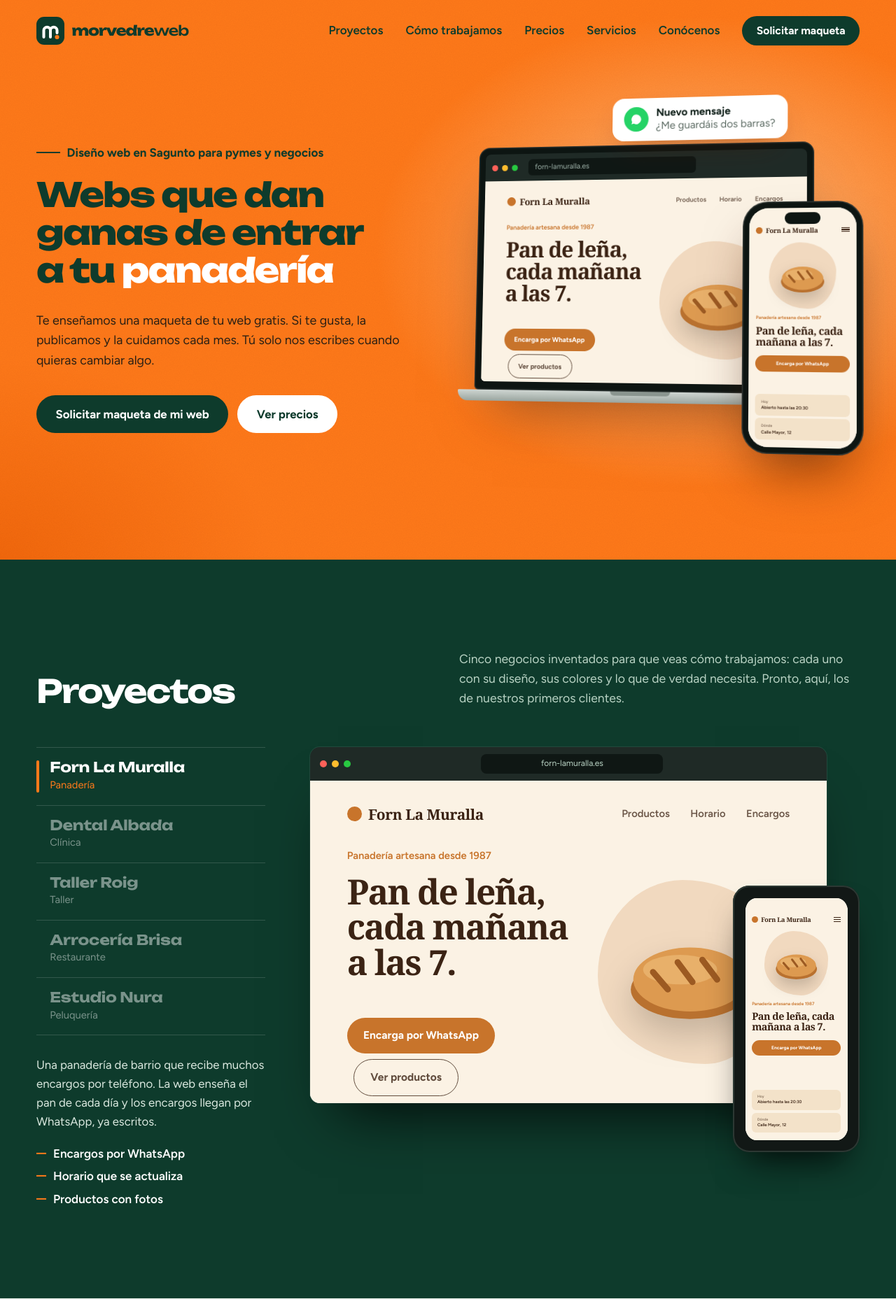
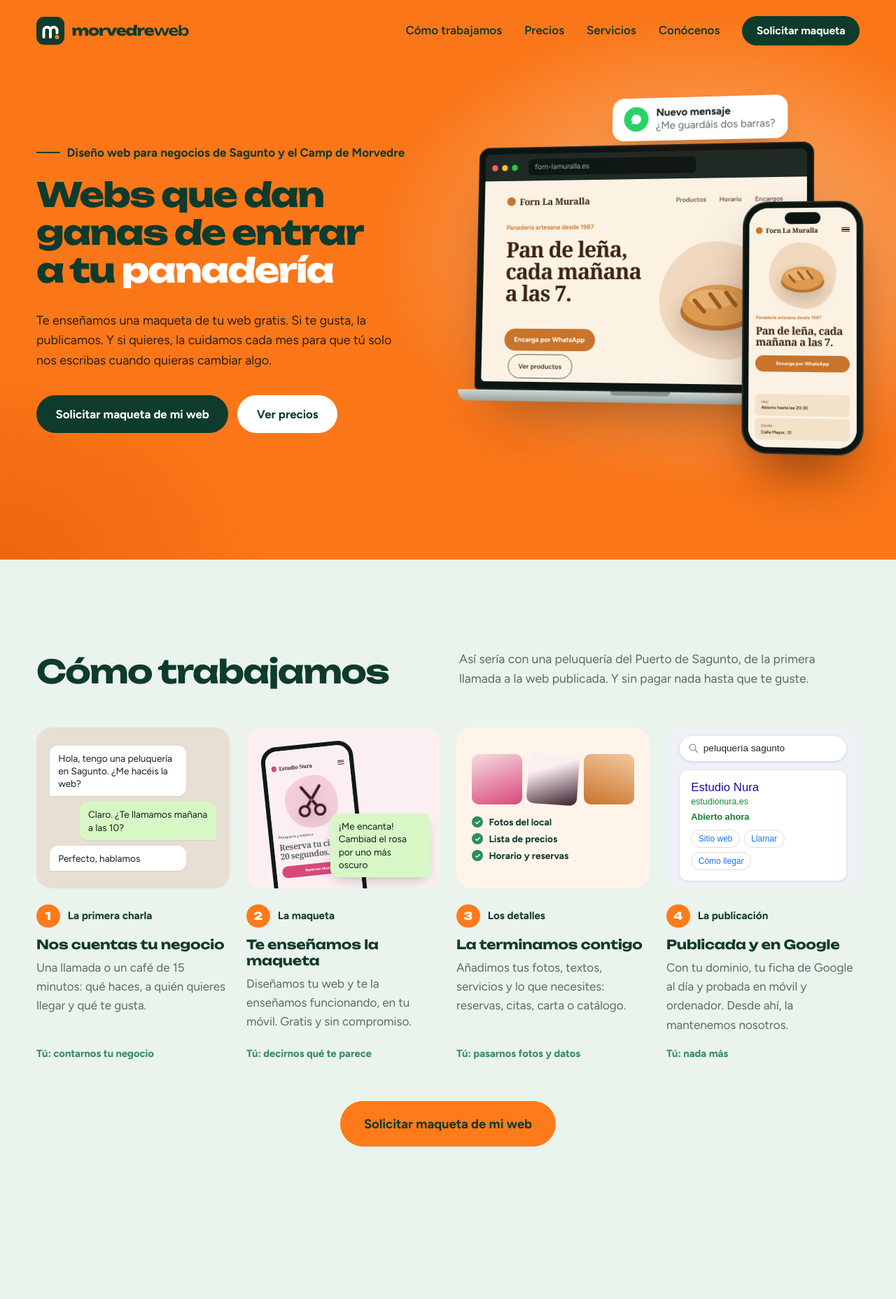
Before and after one commit to morvedreweb/morvedreweb, a Laravel app: page / in a window 1280 px wide. Shown: the top 1857 px of the page at 70% size. Run offline with Laravel 12, Linux system fonts and the light colour scheme.

Commit message:
Cambios del documento

```diff
--- a/config/servicios.php
+++ b/config/servicios.php
@@ -19,7 +19,7 @@ return [
             'Maqueta gratis antes de pagar',
             'Adaptada a móvil, tablet y ordenador',
             'Tus textos, fotos y colores',
-            'Publicada en unas dos semanas',
+            'Publicada con tu dominio',
         ],
     ],
     [
@@ -90,7 +90,7 @@ return [
     [
         'slug' => 'mantenimiento',
         'nombre' => 'Mantenimiento mensual',
-        'resumen' => 'Nos encargamos de todo para que tú solo nos escribas cuando quieras cambiar algo.',
+        'resumen' => 'Opcional: nos encargamos de todo para que tú solo nos escribas cuando quieras cambiar algo.',
         'contenido' => [
             'Una web no se termina el día que se publica: hay que renovar el dominio, mantener el hosting, actualizar el certificado de seguridad, hacer copias y cambiar horarios, precios o fotos. Con el mantenimiento mensual, de todo eso nos encargamos nosotros.',
             'Cuando quieras cambiar algo, nos escribes por WhatsApp o por correo y lo hacemos en uno o dos días laborables. El dominio está a tu nombre desde el primer día, así que la web es tuya.',
--- a/public/css/styles.css
+++ b/public/css/styles.css
@@ -681,3 +681,6 @@ h3 { font-size: 1.15rem; line-height: 1.25; letter-spacing: -.01em; font-weight:
 @media (max-width: 560px) {
   .about-hero h1, .legal-hero h1 { font-size: clamp(1.7rem, 8.6vw, 2.2rem); overflow-wrap: break-word; hyphens: auto; }
 }
+
+/* Pie: línea con la zona de trabajo, a todo el ancho */
+.footer-zona { flex-basis: 100%; margin: 0; font-size: .85rem; opacity: .85; }
--- a/public/js/main.js
+++ b/public/js/main.js
@@ -92,6 +92,7 @@ function initHero() {
 
 function initPortfolio() {
   const tabs = $(".show-tabs");
+  if (!tabs) return; // la sección de proyectos se quitó hasta tener clientes reales
   const screens = $$('.screen[data-screen="show"]');
   const url = $(".show-desk .window-url");
   const brief = $(".show-brief");
--- a/resources/views/pages/home.blade.php
+++ b/resources/views/pages/home.blade.php
@@ -1,7 +1,7 @@
 @extends('layouts.app')
 
 @section('title', 'Diseño web en Sagunto para negocios | morvedreweb')
-@section('description', 'Diseño web en Sagunto y el Camp de Morvedre: hacemos la web de tu negocio y la mantenemos cada mes, con dominio, hosting y Google incluidos.')
+@section('description', 'Diseño web en Sagunto, Puerto de Sagunto y el Camp de Morvedre: hacemos la web de tu negocio y la mantenemos cada mes, con dominio, hosting y Google incluidos.')
 @section('og_title', 'morvedreweb | Webs que dan ganas de entrar')
 @section('og_description', 'Webs para negocios, hechas a medida y mantenidas cada mes. Desde Sagunto, para cualquier sitio.')
 
@@ -31,7 +31,11 @@
       ],
       'areaServed'  => [
           ['@type' => 'City', 'name' => 'Sagunto'],
+          ['@type' => 'Place', 'name' => 'Puerto de Sagunto'],
           ['@type' => 'City', 'name' => 'Canet d\'en Berenguer'],
+          ['@type' => 'City', 'name' => 'Faura'],
+          ['@type' => 'City', 'name' => 'Petrés'],
+          ['@type' => 'City', 'name' => 'Gilet'],
           ['@type' => 'City', 'name' => 'Puçol'],
           ['@type' => 'AdministrativeArea', 'name' => 'Camp de Morvedre'],
           ['@type' => 'City', 'name' => 'Valencia'],
@@ -50,13 +54,13 @@
 @section('hero')
   <div class="hero-grid wrap">
       <div class="hero-copy">
-        <p class="hero-pre">Diseño web en Sagunto para pymes y negocios</p>
+        <p class="hero-pre">Diseño web para negocios de Sagunto y el Camp de Morvedre</p>
         <h1 class="hero-title">
           <span class="line"><span>Webs que dan</span></span>
           <span class="line"><span>ganas de entrar</span></span>
           <span class="line"><span>a tu <span class="rot-word">panadería</span></span></span>
         </h1>
-        <p class="hero-sub">Te enseñamos una maqueta de tu web gratis. Si te gusta, la publicamos y la cuidamos cada mes. Tú solo nos escribes cuando quieras cambiar algo.</p>
+        <p class="hero-sub">Te enseñamos una maqueta de tu web gratis. Si te gusta, la publicamos. Y si quieres, la cuidamos cada mes para que tú solo nos escribas cuando quieras cambiar algo.</p>
         <div class="hero-actions">
           <a href="#solicitar" class="btn btn-dark js-open-form">Solicitar maqueta de mi web</a>
           <a href="#precios" class="btn btn-light">Ver precios</a>
@@ -85,36 +89,11 @@
 @endsection
 
 @section('content')
-  {{-- pega desde <section class="portfolio"> hasta el final de <section class="faq"> --}}
-    <section class="portfolio" id="proyectos">
-      <div class="wrap">
-        <div class="portfolio-head">
-          <h2>Proyectos</h2>
-          <p>Cinco negocios inventados para que veas cómo trabajamos: cada uno con su diseño, sus colores y lo que de verdad necesita. Pronto, aquí, los de nuestros primeros clientes.</p>
-        </div>
-
-        <div class="showcase">
-          <div class="show-tabs" role="tablist" aria-label="Proyectos de muestra"></div>
-          <div class="show-stage" aria-hidden="true">
-            <div class="show-desk">
-              <div class="window-bar"><i></i><i></i><i></i><span class="window-url"></span></div>
-              <div class="screen" data-screen="show"></div>
-            </div>
-            <div class="show-phone"><div class="screen is-phone" data-screen="show"></div></div>
-          </div>
-          <div class="show-note" role="tabpanel" aria-live="polite">
-            <p class="show-brief"></p>
-            <ul class="show-list"></ul>
-          </div>
-        </div>
-      </div>
-    </section>
-
     <section class="process" id="proceso">
       <div class="wrap">
         <div class="process-head">
           <h2>Cómo trabajamos</h2>
-          <p>Así sería con una peluquería, de la primera llamada a la web publicada. Unas dos semanas, y sin pagar nada hasta que te guste.</p>
+          <p>Así sería con una peluquería del Puerto de Sagunto, de la primera llamada a la web publicada. Y sin pagar nada hasta que te guste.</p>
         </div>
         <ol class="steps">
           <li>
@@ -123,7 +102,7 @@
               <p class="bubble ours">Claro. ¿Te llamamos mañana a las 10?</p>
               <p class="bubble">Perfecto, hablamos</p>
             </div>
-            <p class="step-meta"><span class="step-n">1</span>Día 1</p>
+            <p class="step-meta"><span class="step-n">1</span>La primera charla</p>
             <h3>Nos cuentas tu negocio</h3>
             <p>Una llamada o un café de 15 minutos: qué haces, a quién quieres llegar y qué te gusta.</p>
             <p class="step-you">Tú: contarnos tu negocio</p>
@@ -133,7 +112,7 @@
               <div class="mock-phone"><div class="screen is-phone" data-screen="step"></div></div>
               <p class="bubble">¡Me encanta! Cambiad el rosa por uno más oscuro</p>
             </div>
-            <p class="step-meta"><span class="step-n">2</span>2-3 días</p>
+            <p class="step-meta"><span class="step-n">2</span>La maqueta</p>
             <h3>Te enseñamos la maqueta</h3>
             <p>Diseñamos tu web y te la enseñamos funcionando, en tu móvil. Gratis y sin compromiso.</p>
             <p class="step-you">Tú: decirnos qué te parece</p>
@@ -147,7 +126,7 @@
                 <li>Horario y reservas</li>
               </ul>
             </div>
-            <p class="step-meta"><span class="step-n">3</span>1 semana</p>
+            <p class="step-meta"><span class="step-n">3</span>Los detalles</p>
             <h3>La terminamos contigo</h3>
             <p>Añadimos tus fotos, textos, servicios y lo que necesites: reservas, citas, carta o catálogo.</p>
             <p class="step-you">Tú: pasarnos fotos y datos</p>
@@ -162,7 +141,7 @@
                 <p class="g-actions"><span>Sitio web</span><span>Llamar</span><span>Cómo llegar</span></p>
               </div>
             </div>
-            <p class="step-meta"><span class="step-n">4</span>2 semanas</p>
+            <p class="step-meta"><span class="step-n">4</span>La publicación</p>
             <h3>Publicada y en Google</h3>
             <p>Con tu dominio, tu ficha de Google al día y probada en móvil y ordenador. Desde ahí, la mantenemos nosotros.</p>
             <p class="step-you">Tú: nada más</p>
@@ -178,7 +157,7 @@
       <div class="wrap">
         <div class="pricing-head">
           <h2>Precios</h2>
-          <p>Pagas la web una sola vez y después una cuota al mes para mantenerla. IVA incluido.</p>
+          <p>La web se paga una sola vez y es tuya. El mantenimiento mensual es opcional: lo contratas si quieres que nos encarguemos de todo y lo dejas cuando quieras. IVA incluido.</p>
         </div>
 
         <div class="plans">
@@ -186,14 +165,14 @@
             <h3>Esencial</h3>
             <p class="plan-for">Para estar bien presente: quién eres, dónde estás y cuándo abres.</p>
             <div class="price">
-              <p><b>90 €</b>la web, una vez</p>
-              <p class="monthly">+ 30 € al mes de mantenimiento</p>
+              <p><b>90 €</b>la web, pago único</p>
+              <p class="monthly">Mantenimiento opcional: 30 € al mes</p>
             </div>
             <ul>
               <li>Web de una página</li>
               <li>Ficha de Google configurada</li>
               <li>Botón de WhatsApp y llamada</li>
-              <li>2 cambios al mes</li>
+              <li>2 cambios al mes, con mantenimiento</li>
             </ul>
             <a href="#solicitar" class="btn btn-outline js-open-form" data-plan="Esencial">Lo quiero</a>
           </article>
@@ -203,14 +182,14 @@
             <h3>Profesional</h3>
             <p class="plan-for">Para que la web te traiga clientes: clínicas, talleres, academias, restaurantes.</p>
             <div class="price">
-              <p><b>210 €</b>la web, una vez</p>
-              <p class="monthly">+ 60 € al mes de mantenimiento</p>
+              <p><b>210 €</b>la web, pago único</p>
+              <p class="monthly">Mantenimiento opcional: 60 € al mes</p>
             </div>
             <ul>
               <li>Web de hasta 6 secciones</li>
               <li>Reservas y citas online</li>
-              <li>Google y SEO local cada mes</li>
-              <li>Cambios sin límite</li>
+              <li>SEO local cada mes, con mantenimiento</li>
+              <li>Cambios sin límite, con mantenimiento</li>
             </ul>
             <a href="#solicitar" class="btn btn-orange js-open-form" data-plan="Profesional">Lo quiero</a>
           </article>
@@ -219,21 +198,21 @@
             <h3>Completo</h3>
             <p class="plan-for">Para pymes que quieren llegar más lejos, también desde el móvil de sus clientes.</p>
             <div class="price">
-              <p><b>600 €</b>la web, una vez</p>
-              <p class="monthly">+ 150 € al mes de mantenimiento</p>
+              <p><b>600 €</b>la web, pago único</p>
+              <p class="monthly">Mantenimiento opcional: 150 € al mes</p>
             </div>
             <ul>
               <li>Todo lo del Profesional</li>
               <li>Web instalable como app en el móvil</li>
               <li>Catálogo, carta digital o tienda</li>
-              <li>Informe mensual de resultados</li>
+              <li>Informe mensual, con mantenimiento</li>
             </ul>
             <a href="#solicitar" class="btn btn-outline js-open-form" data-plan="Completo">Lo quiero</a>
           </article>
         </div>
 
         <p class="plans-hint">Desliza para ver los tres planes</p>
-        <p class="always">Siempre incluido en el mantenimiento: dominio a tu nombre, hosting, certificado de seguridad, copias de seguridad y textos legales (aviso legal, privacidad y cookies).</p>
+        <p class="always">Con mantenimiento nos encargamos de todo: dominio a tu nombre, hosting, certificado de seguridad, copias de seguridad y textos legales (aviso legal, privacidad y cookies). Sin mantenimiento, te entregamos la web terminada y el dominio a tu nombre para que la alojes donde prefieras.</p>
       </div>
     </section>
 
@@ -246,6 +225,10 @@
             <p>Sí. El dominio va a tu nombre desde el primer día y la web la pagas tú, así que es tuya.</p>
           </details>
           <details>
+            <summary>¿Tengo que pagar el mantenimiento sí o sí?</summary>
+            <p>No. Pagas la web una vez y es tuya. El mantenimiento es opcional: si lo contratas, nos ocupamos del hosting, la seguridad y los cambios; si no, te entregamos la web y el dominio para que la lleves tú o quien quieras.</p>
+          </details>
+          <details>
             <summary>¿Y si un día quiero dejar el mantenimiento?</summary>
             <p>Nos avisas con un mes de antelación. La web y el dominio son tuyos: te damos una copia de todo para que la lleve quien quieras.</p>
           </details>
@@ -256,6 +239,10 @@
           <details>
             <summary>¿Cómo pido un cambio?</summary>
             <p>Por WhatsApp o por correo. Los cambios pequeños los hacemos en uno o dos días laborables.</p>
+          </details>
+          <details>
+            <summary>¿Trabajáis solo en Sagunto?</summary>
+            <p>Estamos en Sagunto y trabajamos con negocios de todo el Camp de Morvedre: Puerto de Sagunto, Canet d'en Berenguer, Faura, Petrés, Gilet y los pueblos de alrededor. Si estás más lejos, nos vemos por videollamada.</p>
           </details>
           <details>
             <summary>Ya tengo web. ¿Podéis mejorarla?</summary>
@@ -278,7 +265,6 @@
 @endsection
 
 @section('modal')
-  {{-- pega el <div class="form-overlay" id="solicitar"> ... </div> completo --}}
     <div class="form-overlay" id="solicitar" role="dialog" aria-modal="true" aria-labelledby="form-title" hidden>
     <div class="form-shell">
       <button class="form-close" type="button" aria-label="Cerrar">
@@ -287,7 +273,7 @@
 
       <div class="form-side">
         <h2 id="form-title">Solicita la maqueta de tu web</h2>
-        <p>Gratis y sin compromiso. Te la enseñamos funcionando en 2-3 días.</p>
+        <p>Gratis y sin compromiso. Te la enseñamos funcionando en tu móvil.</p>
         <ul>
           <li>Diseño a medida para tu negocio</li>
           <li>Pagas solo si te gusta</li>
--- a/resources/views/partials/footer.blade.php
+++ b/resources/views/partials/footer.blade.php
@@ -9,5 +9,6 @@
       <a href="{{ route('legal.cookies') }}">Cookies</a>
     </nav>
     <p>© <span class="year">{{ date('Y') }}</span> morvedreweb. Todos los derechos reservados.</p>
+    <p class="footer-zona">Diseño web en Sagunto, Puerto de Sagunto, Canet d'en Berenguer, Faura, Petrés, Gilet y todo el Camp de Morvedre.</p>
   </div>
 </footer>
--- a/resources/views/partials/nav.blade.php
+++ b/resources/views/partials/nav.blade.php
@@ -1,7 +1,6 @@
 <nav class="topbar wrap" aria-label="Principal">
   <x-logo />
   <div class="links" id="links">
-    <a href="{{ route('home') }}#proyectos">Proyectos</a>
     <a href="{{ route('home') }}#proceso">Cómo trabajamos</a>
     <a href="{{ route('home') }}#precios">Precios</a>
     <a href="{{ route('services.index') }}" @if (request()->routeIs('services.*')) aria-current="page" @endif>Servicios</a>
```
